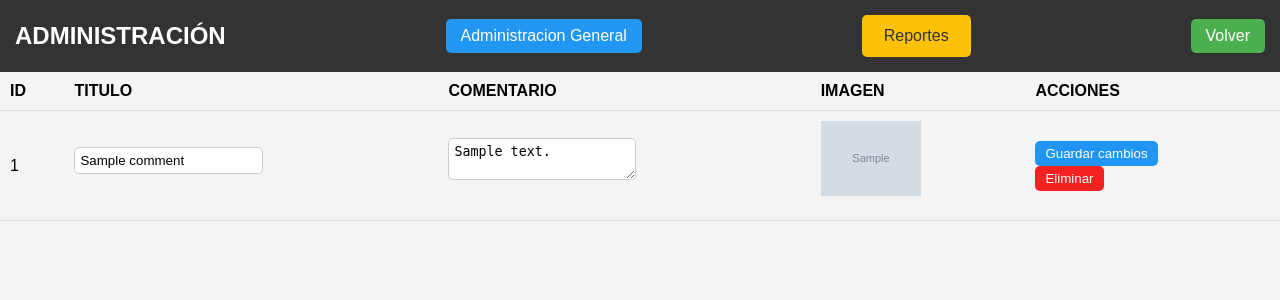
After one commit to yenifergomez/ProyectoTransportGps, a Laravel app: page /admin/admin/adforo in a window 1280 px wide. The commit adds this page. Shown: the top 300 px of the page. Run offline with Laravel 10, Linux system fonts and the light colour scheme; tables that the repository leaves empty hold one stand-in row (values such as "Sample post"); grey boxes marked "Sample" are stand-in pictures; parts of the project's set-up code (start-up, migrations or seed data) failed here and were passed over.

Commit message:
foroadmin

```diff
--- /dev/null
+++ b/app/Http/Controllers/ForoadminController.php
@@ -0,0 +1,76 @@
+<?php
+namespace App\Http\Controllers;
+
+use App\Models\Post;
+use App\Models\Comment;
+use Illuminate\Http\Request;
+
+
+class ForoadminController extends Controller{
+
+
+public function index()
+    {
+        $comments = Comment::all();
+        return view('admin.adforo', ['comments' => $comments]);
+
+
+    }
+
+
+
+    public function editComment($id)
+    {
+        $comment = Comment::find($id);
+
+        if (!$comment) {
+            return redirect()->back()->with('error', 'Comentario no encontrado.');
+        }
+
+        return view('admin.editar_comentario', compact('comment'));
+    }
+
+public function updateComment(Request $request, $id)
+{
+    $comment = Comment::find($id);
+    if (!$comment) {
+        return redirect()->back()->with('error', 'Comentario no encontrado.');
+    }
+
+    $this->validate($request, [
+        'name' => 'required|max:50',
+        'comment' => 'required|max:255',
+        'image' => 'image|mimes:jpeg,png,jpg,gif|max:2048' // Validación para la imagen
+    ]);
+
+    $comment->name = $request->input('name');
+    $comment->comment = $request->input('comment');
+
+    if ($request->hasFile('image')) {
+        $image = $request->file('image');
+        $imageName = time() . '_' . $image->getClientOriginalName();
+        $image->move(public_path('uploads'), $imageName);
+        $comment->image = $imageName;
+    }
+
+    $comment->save();
+    return redirect()->route('admin.adforo')->with('success', 'Comentario actualizado correctamente.');
+}
+
+
+
+
+public function deleteComment($id)
+{
+    $comment = Comment::find($id);
+    if (!$comment) {
+        return redirect()->back()->with('error', 'Comentario no encontrado.');
+    }
+
+    $comment->delete();
+    return redirect()->route('admin.adforo')->with('success', 'Comentario eliminado correctamente.');
+}
+
+
+
+}
--- /dev/null
+++ b/public/css/foroadm.css
@@ -0,0 +1,142 @@
+/* Estilos generales */
+body {
+    font-family: Arial, sans-serif;
+    margin: 0;
+    padding: 0;
+    background-color: #f4f4f4;
+}
+
+.titulo {
+    margin: 0;
+    font-size: 24px;
+}
+
+/* Estilos para la barra de navegación */
+.ctboton {
+    background-color: #333;
+    color: white;
+    display: flex;
+    justify-content: space-between;
+    align-items: center;
+    padding: 15px;
+}
+
+.boton1,
+.boton3 {
+    text-decoration: none;
+    color: rgb(255, 255, 255);
+    padding: 8px 15px;
+    border-radius: 5px;
+}
+
+.boton1 {
+    background-color: #4CAF50;
+}
+
+.boton3 {
+    background-color: #2196F3;
+}
+.btac {
+    padding: 5px 10px;
+    border: none;
+    border-radius: 5px;
+    cursor: pointer;
+    background-color: #2195f3;
+    color: white;
+    font-family: 'Rubik', sans-serif;
+
+
+}
+
+.btacDelete{
+    padding: 5px 10px;
+    border: none;
+    border-radius: 5px;
+    cursor: pointer;
+    background-color: #f32121;
+    color: white;
+    font-family: 'Rubik', sans-serif;
+
+
+}
+
+/* Estilos para la tabla de comentarios */
+.tabla-comentarios {
+    margin: 20px;
+    overflow-x: auto;
+}
+
+table {
+    width: 100%;
+    border-collapse: collapse;
+}
+
+th, td {
+    padding: 10px;
+    text-align: left;
+    border-bottom: 1px solid #ddd;
+}
+
+
+/* Estilos para el botón de ayuda */
+.ayudita {
+    padding: 10px 20px;
+    background-color: #FFC107;
+    color: #333;
+    border: 2px solid #FFC107;
+    border-radius: 5px;
+    cursor: pointer;
+    font-size: 16px;
+    transition: all 0.3s ease;
+    font-family: 'Rubik', sans-serif;
+
+}
+
+.ayudita:hover {
+    background-color: #FFEB3B;
+    color: #333;
+    border-color: #FFEB3B;
+    font-family: 'Rubik', sans-serif;
+
+}
+
+.titulos {
+    background-color: #f2f2f2;
+    color: #333;
+}
+
+/* Estilos para los formularios de edición y eliminación */
+form {
+    display: flex;
+    align-items: center;
+    flex-wrap: wrap;
+}
+
+input[type="text"],
+textarea {
+    margin-bottom: 10px;
+    flex: 1;
+    padding: 5px;
+    border-radius: 5px;
+    border: 1px solid #ccc;
+}
+
+button[type="submit"] {
+    padding: 5px 10px;
+    border: none;
+    border-radius: 5px;
+    cursor: pointer;
+}
+
+/* Estilos para la imagen del comentario */
+img {
+    max-width: 100%;
+    height: auto;
+    margin-bottom: 10px;
+}
+
+/* Estilos para el botón de eliminar */
+button[type="submit"].eliminar {
+    background-color: #f32121;
+    color: white;
+}
--- /dev/null
+++ b/resources/views/admin/adforo.blade.php
@@ -0,0 +1,76 @@
+<!DOCTYPE html>
+<html lang="es">
+<head>
+    <meta charset="UTF-8">
+    <meta name="viewport" content="width=device-width, initial-scale=1.0">
+    <link rel="stylesheet" href="{{ asset('css/foroadm.css') }}" />
+    <title>Foro-Admin</title>
+</head>
+
+
+<?php
+$comments = App\Models\Comment::all();
+?>
+
+
+<nav class="ctboton">
+    <h1 class="titulo">ADMINISTRACIÓN</h1>
+    <a class="boton3" href="{{ url('/admin') }}">Administracion General</a>
+    <button id="mostrarFormulario" class="ayudita">Reportes</button>
+    <a href="{{ url('admin') }}" class="boton1">Volver</a>
+
+
+</nav>
+<div class="tablad">
+    <table>
+        <thead>
+            <tr>
+                <th>ID</th>
+                <th>TITULO</th>
+                <th>COMENTARIO</th>
+                <th>IMAGEN</th>
+                <th>ACCIONES</th>
+            </tr>
+        </thead>
+        <tbody>
+            @if($comments->isEmpty())
+                <tr>
+                    <td colspan="5">No hay comentarios disponibles</td>
+                </tr>
+            @else
+                @foreach($comments as $comment)
+                    <tr>
+                        <td>{{ $comment->id }}</td>
+                        <td><input type="text" value="{{ $comment->name }}" ></td>
+                        <td><textarea >{{ $comment->comment }}</textarea></td>
+                        <td>
+                            @if($comment->image)
+                                <img src="{{ asset('images/' . $comment->image) }}" alt="Imagen del comentario" style="max-width: 100px;">
+                            @else
+                                No imagen
+                            @endif
+                        </td>
+                        <td>
+                            <form action="{{ route('admin.actualizar_comentario', ['id' => $comment->id]) }}" method="POST">
+                                <!-- Formulario para actualizar -->
+                                @csrf
+                                @method('PUT')
+                                <button class="btac" type="submit">Guardar cambios</button>
+                            </form>
+                            <form action="{{ route('admin.eliminar_comentario', ['id' => $comment->id]) }}" method="POST">
+                                <!-- Formulario para eliminar -->
+                                @csrf
+                                @method('DELETE')
+                                <button class="btacDelete"  type="submit">Eliminar</button>
+                            </form>
+                        </td>
+                    </tr>
+                @endforeach
+            @endif
+        </tbody>
+    </table>
+</div>
+
+
+</body>
+</html>
--- a/routes/web.php
+++ b/routes/web.php
@@ -22,6 +22,7 @@ use App\Http\Controllers\PasswordController;
 use App\Http\Controllers\updateProfile;
 use App\Http\Controllers\UserController;
 use App\Http\Controllers\ReportController;
+use App\Http\Controllers\ForoadminController;
 
 
 
@@ -90,21 +91,22 @@ Route::get('/logout', 'App\Http\Controllers\Auth\AuthenticatedSessionController@
 
 
 
- //RUTAS COMENTARIOS ADMINISTRACION EDITAR + ELIMINAR
- Route::get('/Foro-Administracion', function () {
-    return view('layouts.adforo');
+//RUTAS COMENTARIOS ADMINISTRACION EDITAR + ELIMINAR
+Route::get('/Foro-Administracion', function () {
+    return view('admin.adforo');
 });
 
-Route::get('/layouts/adforo', 'CommentController@indexComment')->name('layouts.adforo');
+Route::prefix('admin')->group(function () {
 
-Route::get('/layouts/adforo/{comment}/edit', 'CommentController@edit')->name('layouts.adforo.edit');
+    Route::get('/admin/adforo', [ForoadminController::class, 'index'])->name('admin.adforo');
 
-Route::put('/layouts/adforo/{id}', 'CommentController@update')->name('layouts.adforo.update');
+    Route::get('/admin/editar-comentario/{id}', [ForoadminController::class, 'editComment'])->name('admin.editar_comentario');
 
-Route::delete('/layouts/adforo/{id}', 'CommentController@destroy')->name('layouts.adforo.destroy');
+    Route::put('/admin/actualizar-comentario/{id}', [ForoadminController::class, 'updateComment'])->name('admin.actualizar_comentario');
 
-
-
+    Route::delete('/admin/eliminar-comentario/{id}', [ForoadminController::class, 'deleteComment'])->name('admin.eliminar_comentario');
+});
+//
 
 
 
```
Also changed, not shown: app/Http/Controllers/CommentController.php (+0 -37 lines), resources/views/admin/perfil.blade.php (+0 -11 lines), resources/views/admin/reportar.blade.php (+6 -3 lines), resources/views/layouts/adforo.blade.php (deleted, +0 -49 lines), public/images/1701314237_accidente.jpg (added), public/images/1701316898_2.png (added), 1 other file.
